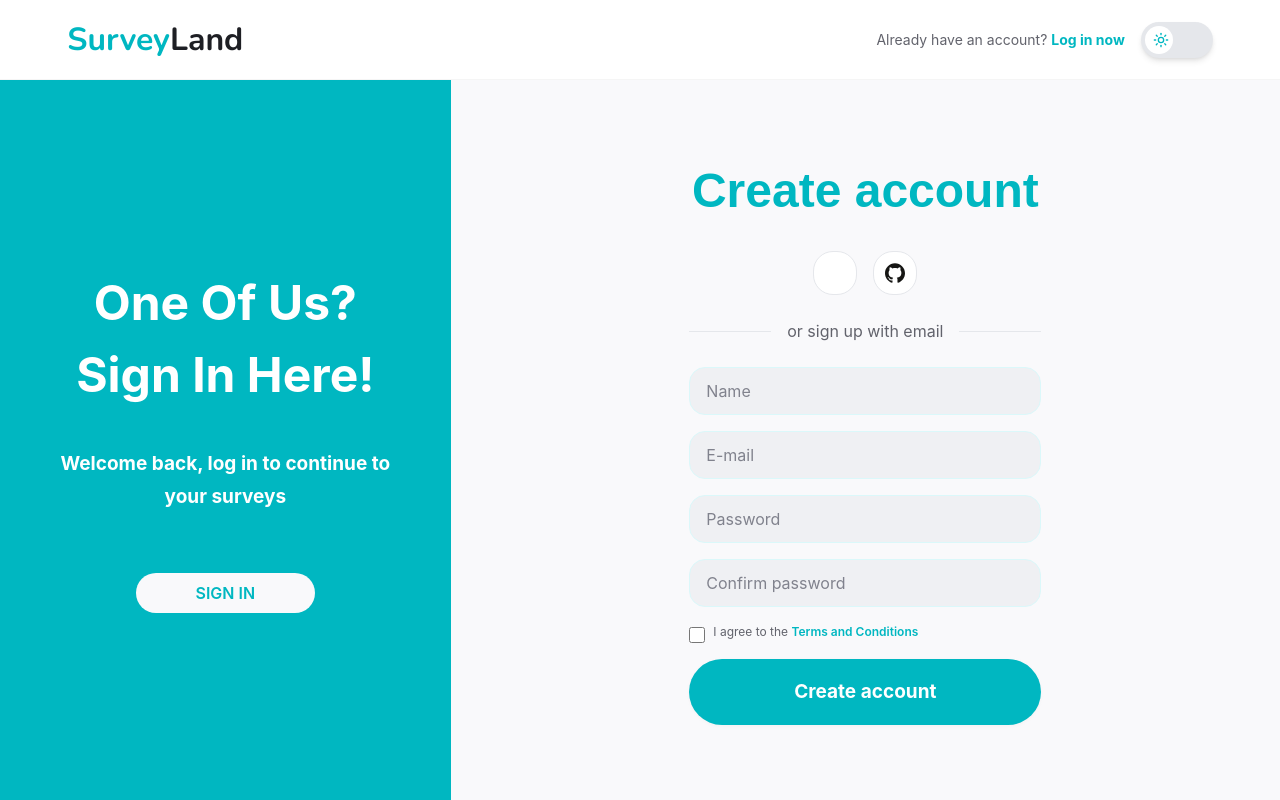
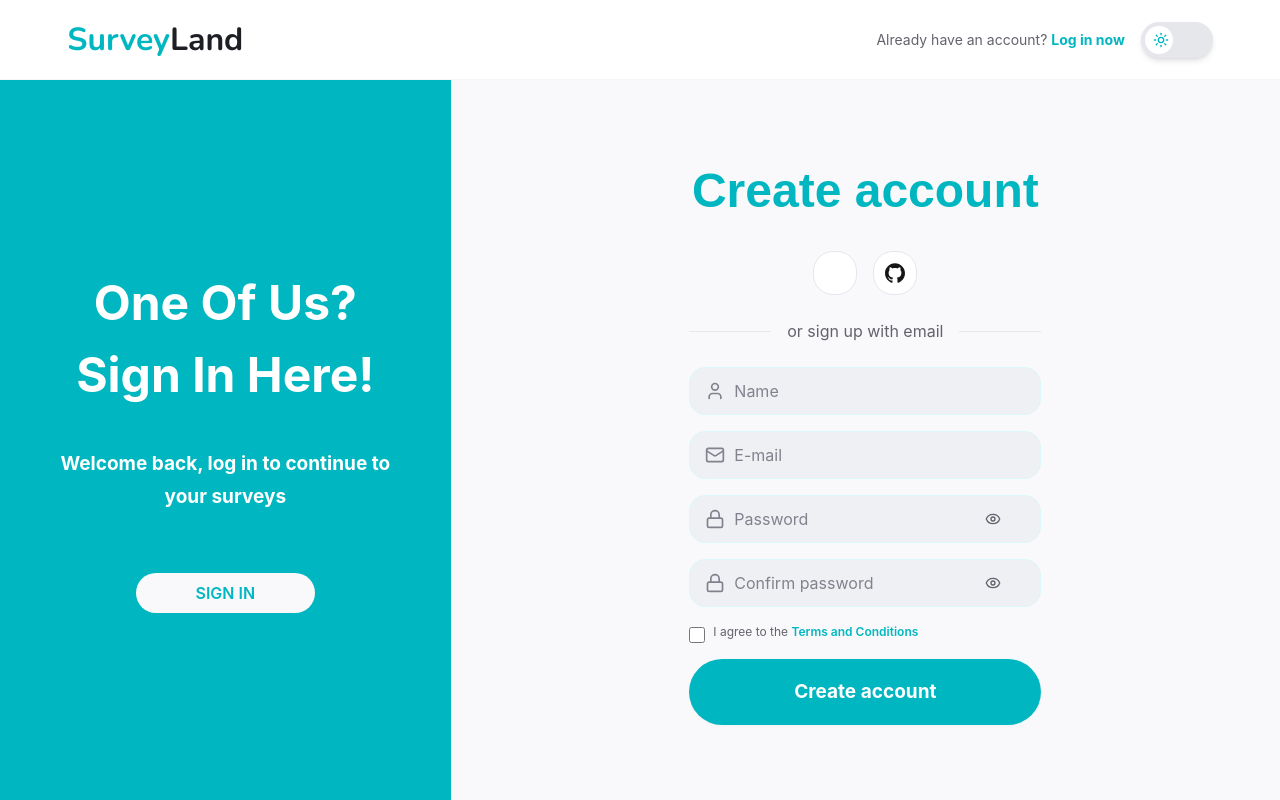
Before and after one commit to AfaaqWare/R8-SurveyLand-T1, a Next.js app: page /sign-up in a window 1280 px wide. Built offline with nearby package versions, Linux system fonts and the light colour scheme; no server answers; some icons are missing.

Commit message:
fix: remove non-existed 'size' prop & change 'rightAddon' prop name to correct 'trailingAction'

```diff
--- a/src/modules/auth/components/organisms/SignUpForm.tsx
+++ b/src/modules/auth/components/organisms/SignUpForm.tsx
@@ -113,8 +113,8 @@ export default function SignUpForm() {
             aria-invalid={!!errors.name}
             {...register("name", rules.name)}
             autoComplete="name"
-            size="lg"
-            leftIcon={<User className="h-5 w-5" />}
+            // size="lg"
+            icon={<User className="h-5 w-5" />}
           />
           <FieldError message={errors.name?.message} />
 
@@ -125,8 +125,8 @@ export default function SignUpForm() {
             aria-invalid={!!errors.email}
             {...register("email", rules.email)}
             autoComplete="email"
-            size="lg"
-            leftIcon={<Mail className="h-5 w-5" />}
+            // size="lg"
+            icon={<Mail className="h-5 w-5" />}
           />
           <FieldError message={errors.email?.message} />
 
@@ -137,9 +137,9 @@ export default function SignUpForm() {
             aria-invalid={!!errors.password}
             {...register("password", rules.password)}
             autoComplete="new-password"
-            size="lg"
-            leftIcon={<Lock className="h-5 w-5" />}
-            rightAddon={
+            // size="lg"
+            icon={<Lock className="h-5 w-5" />}
+            trailingAction={
               <Button
                 type="button"
                 variant="ghost"
@@ -160,9 +160,9 @@ export default function SignUpForm() {
             aria-invalid={!!errors.confirmPassword}
             {...register("confirmPassword", rules.confirmPassword)}
             autoComplete="new-password"
-            size="lg"
-            leftIcon={<Lock className="h-5 w-5" />}
-            rightAddon={
+            // size="lg"
+            icon={<Lock className="h-5 w-5" />}
+            trailingAction={
               <Button
                 type="button"
                 variant="ghost"
```
